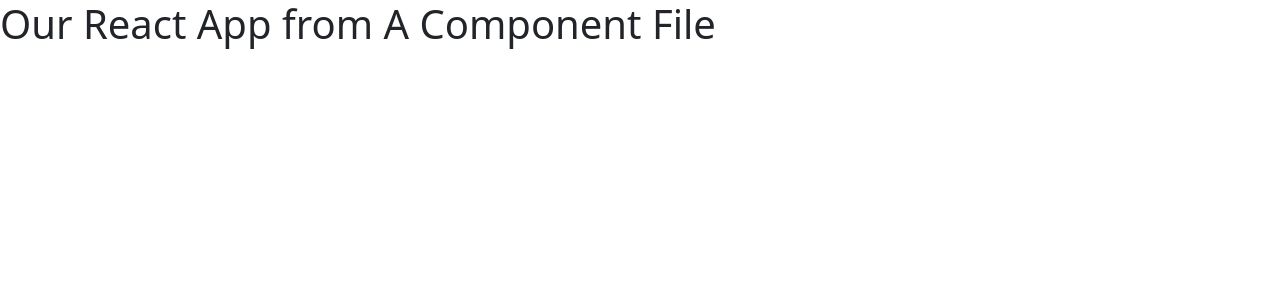
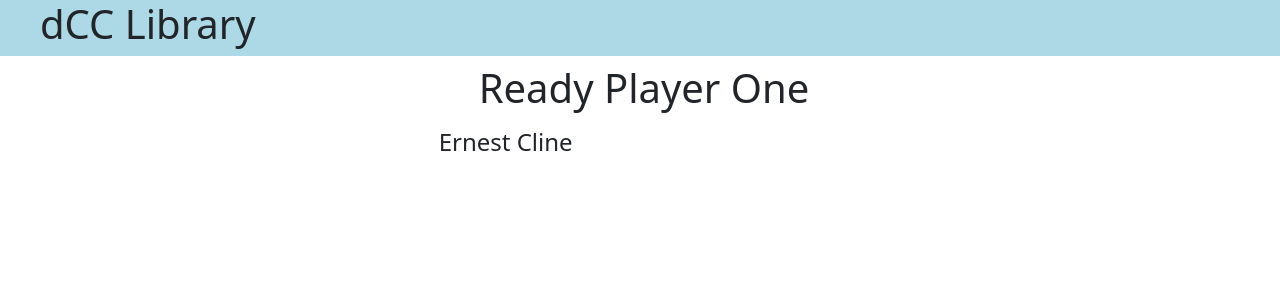
Before and after one commit to VladimirGreenfield/DCCLibraryReactTutorial, a React (Create React App) app: page / in a window 1280 px wide. Shown: the top 300 px of the page. Built offline with nearby package versions, Linux system fonts and the light colour scheme.

Commit message:
finished with tutorial video 5

```diff
--- a/src/components/App.jsx
+++ b/src/components/App.jsx
@@ -1,14 +1,34 @@
 import React, { Component } from 'react';
+import './App.css'
+import TitleBar from './TitleBar/TitleBar';
 
 class App extends Component {
     constructor(props) {
         super(props);
-        this.state ={};
+        this.books = [
+            {title: "Ready Player One", author: "Ernest Cline"},
+            {title: "All the Light We Cannot See", author: "Anthony Doerr"},
+            {title: "The First and Last Freedom", author: "Jiddu Krishnamurit"}
+        ];
+        this.state = {
+            bookNumber: 0
+        };
     }
 
     render() {
         return(
-            <h1>Our React App from A Component File</h1>
+            <div className = "container-fluid">
+                <TitleBar/>
+                <div className="row">
+                    <div className="col-md-4"></div>
+                    <div className="col-md-4">
+                        <h1>{this.books[this.state.bookNumber].title}</h1>
+                        <h4>{this.books[this.state.bookNumber].author}</h4>
+                    </div>
+                    <div className="col-md-4"></div>
+                </div>
+
+            </div>
         )
     }
 }
--- /dev/null
+++ b/src/components/TitleBar/TitleBar.css
@@ -0,0 +1,9 @@
+.titlebar-nav {
+    background-color: lightblue;
+    width: 100%;
+}
+
+h1 {
+    padding-bottom: 0.2em;
+    padding-left: 1em;
+}
--- /dev/null
+++ b/src/components/TitleBar/TitleBar.jsx
@@ -0,0 +1,18 @@
+import React from 'react';
+import './TitleBar.css';
+
+function TitleBar(props){
+    return (
+        <div className = "row row-space">
+            <div classname = "col-md-12" style={{padding: 0 }}>
+                <div className="titlebar-nav">
+                    <h1>dCC Library</h1>
+                </div>
+            </div>
+        </div>
+    )
+}
+
+
+
+export default TitleBar;
```
Also changed, not shown: src/components/App.css (added).
